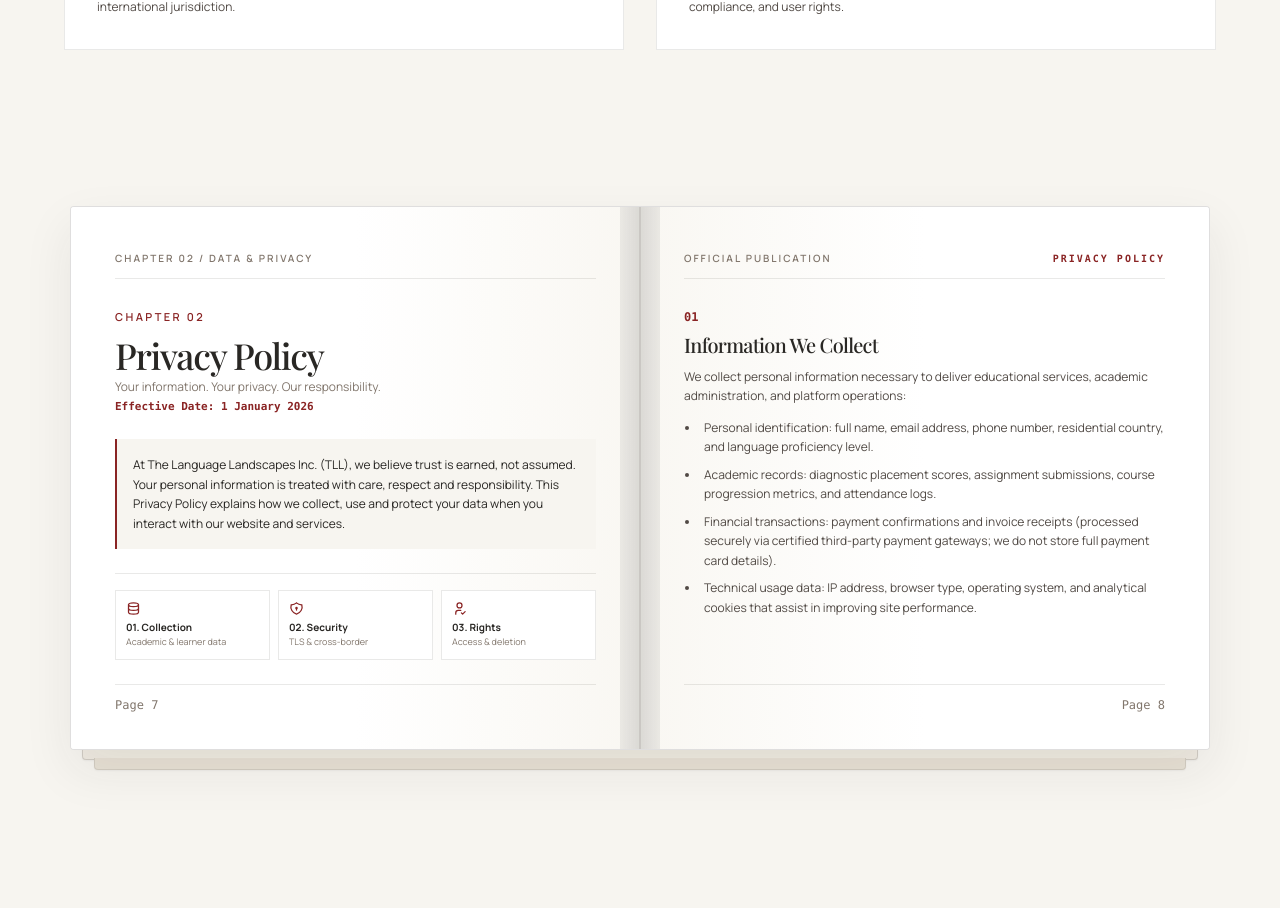
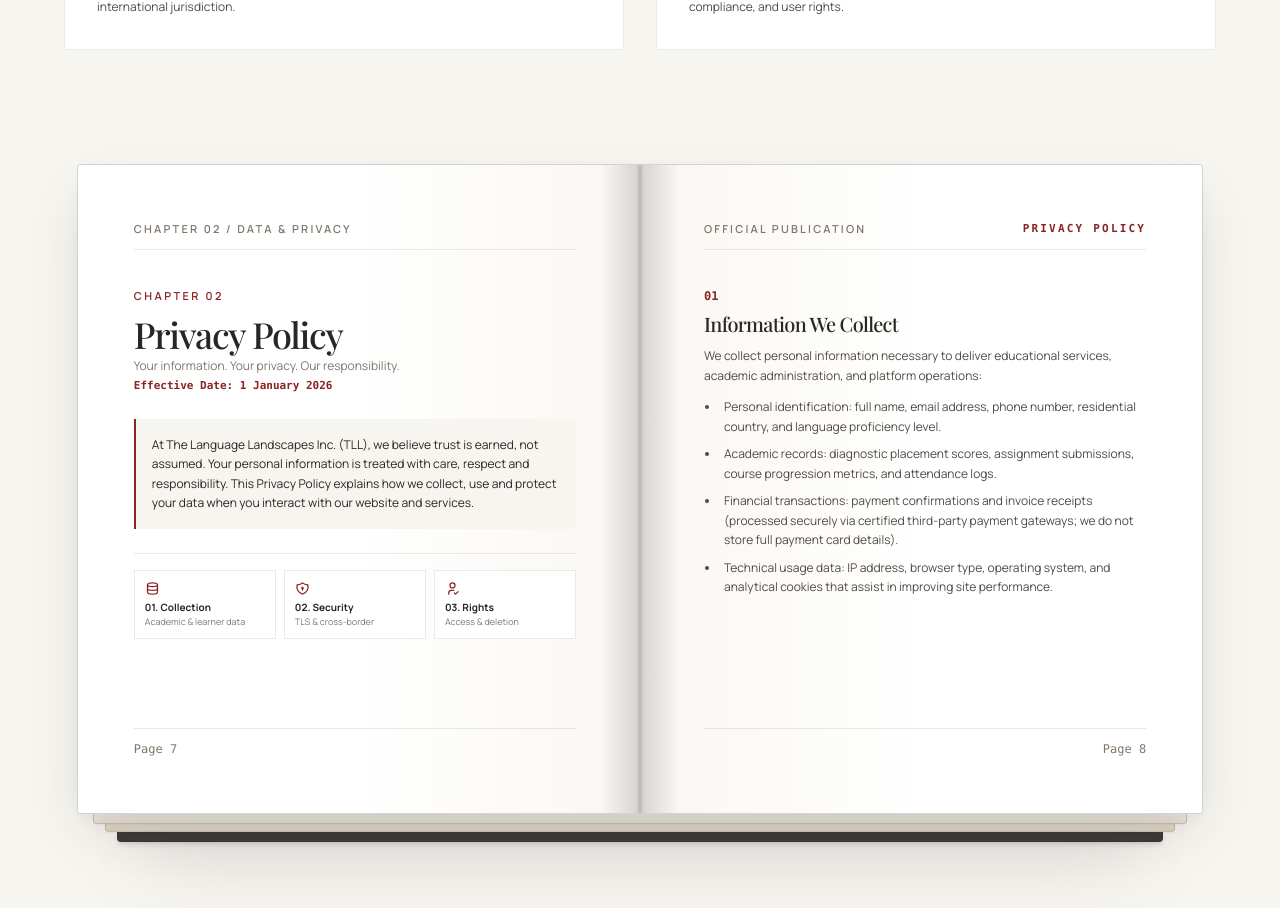
Before and after one commit to uvpatel/the-language-landscape-, a Next.js app: page /legal in a window 1280 px wide. Shown: the part 720-1628 px from the top of the page. Built offline with nearby package versions, Linux system fonts and the light colour scheme.

Commit message:
legal book size improvement

```diff
--- a/src/components/legal/legal-book-page.tsx
+++ b/src/components/legal/legal-book-page.tsx
@@ -20,7 +20,13 @@ export function LegalBookPage({
 
   return (
     <div
-      className={`relative flex h-full flex-col justify-between overflow-y-auto p-7 sm:p-9 md:p-11 ${
+      className={`custom-scrollbar relative flex h-full flex-col justify-between overflow-y-auto p-6 sm:p-8 md:p-10 lg:p-12 xl:p-14 ${
+        isLeft
+          ? "lg:pr-14 xl:pr-16"
+          : isRight
+          ? "lg:pl-14 xl:pl-16"
+          : ""
+      } ${
         isCover
           ? "bg-[#FDFCFA]"
           : isLeft
@@ -32,19 +38,21 @@ export function LegalBookPage({
     >
       {/* Top Running Header */}
       {!isCover && (
-        <div className="mb-6 flex items-center justify-between border-b border-[#292724]/10 pb-3 text-[10px] font-semibold uppercase tracking-[0.2em] text-[#81766C]">
+        <div className="mb-6 flex items-center justify-between border-b border-[#292724]/10 pb-3 text-[10px] font-semibold uppercase tracking-[0.2em] text-[#81766C] lg:mb-8 lg:text-[11px]">
           <span>{isLeft ? runningHeader ?? "THE LANGUAGE LANDSCAPES" : "OFFICIAL PUBLICATION"}</span>
           <span className="font-mono text-[#8A2424]">{isRight ? runningHeader : ""}</span>
         </div>
       )}
 
       {/* Main Page Content */}
-      <div className="flex-1">{children}</div>
+      <div className="flex-1 w-full max-w-[620px] mx-auto flex flex-col justify-between">
+        {children}
+      </div>
 
       {/* Bottom Folio / Page Number */}
       {!isCover && pageNumber !== undefined && (
         <div
-          className={`mt-6 flex items-center border-t border-[#292724]/10 pt-3 text-xs font-mono text-[#81766C] ${
+          className={`mt-6 flex items-center border-t border-[#292724]/10 pt-3 text-xs font-mono text-[#81766C] lg:mt-8 ${
             isLeft ? "justify-start" : "justify-end"
           }`}
         >
--- a/src/components/legal/legal-book.tsx
+++ b/src/components/legal/legal-book.tsx
@@ -17,7 +17,6 @@ import {
   IconUserCheck,
 } from "@tabler/icons-react";
 import { LegalBookPage } from "./legal-book-page";
-import { LegalBookControls } from "./legal-book-controls";
 import {
   termsAndConditions,
   privacyPolicy,
@@ -29,7 +28,6 @@ export function LegalBook() {
   const [currentSpread, setCurrentSpread] = useState(0);
   const [direction, setDirection] = useState<1 | -1>(1);
   const [mobilePageMode, setMobilePageMode] = useState<"left" | "right">("left");
-  const [progressPercent, setProgressPercent] = useState(0);
 
   const shouldReduceMotion = useReducedMotion();
   const totalSpreads = 8;
@@ -41,8 +39,6 @@ export function LegalBook() {
   });
 
   useMotionValueEvent(scrollYProgress, "change", (latest) => {
-    setProgressPercent(latest * 100);
-
     // Map scroll progress across the runway to current spread
     const rawSpread = Math.floor(latest * totalSpreads);
     const targetSpread = Math.min(totalSpreads - 1, Math.max(0, rawSpread));
@@ -76,15 +72,6 @@ export function LegalBook() {
     return () => window.removeEventListener("keydown", handleKeyDown);
   }, [totalSpreads]);
 
-  const getChapterTitle = () => {
-    if (currentSpread === 0) return "Hardcover Edition";
-    if (currentSpread >= 1 && currentSpread <= 3)
-      return "Chapter One: Terms & Conditions";
-    if (currentSpread >= 4 && currentSpread <= 6)
-      return "Chapter Two: Privacy Policy";
-    return "Official Colophon & Inquiries";
-  };
-
   return (
     <div
       ref={runwayRef}
@@ -95,32 +82,52 @@ export function LegalBook() {
       <div id="terms-and-conditions" className="absolute top-[13%] -scroll-mt-10" />
       <div id="privacy-policy" className="absolute top-[51%] -scroll-mt-10" />
 
-      {/* Sticky Book Container */}
-      <div className="sticky top-20 sm:top-24 flex h-[calc(100vh-5.5rem)] sm:h-[calc(100vh-6.5rem)] max-h-[820px] w-full flex-col items-center justify-center px-4 sm:px-8 lg:px-14">
+      {/* Sticky Book Container - Perfectly Centered in Reading Section */}
+      <div className="sticky top-20 lg:top-[82px] flex h-[calc(100vh-5rem)] lg:h-[calc(100vh-82px)] w-full flex-col items-center justify-center px-4 sm:px-6 lg:px-8 xl:px-12">
         {/* Book Outer Presentation Canvas */}
-        <div className="relative mx-auto w-full max-w-[1140px]">
-          {/* Layered Physical Book Edges (Simulating 300-Page Stacked Leaves) */}
+        <div className="relative mx-auto w-full max-w-lg sm:max-w-xl md:max-w-2xl lg:w-[92vw] lg:max-w-[1500px] xl:w-[88vw] xl:max-w-[1500px]">
+          {/* Soft ground ambient shadow */}
           <div
             aria-hidden="true"
-            className="absolute -bottom-2.5 inset-x-3 h-3 rounded-b-sm border-x border-b border-[#292724]/15 bg-[#F0EBE1] shadow-xs"
+            className="pointer-events-none absolute -bottom-8 lg:-bottom-10 inset-x-6 sm:inset-x-12 lg:inset-x-16 h-10 -z-10 rounded-full bg-[#292724]/15 blur-2xl"
           />
+
+          {/* Hardcover bottom outer casing base */}
           <div
             aria-hidden="true"
-            className="absolute -bottom-5 inset-x-6 h-3 rounded-b-sm border-x border-b border-[#292724]/10 bg-[#E8E1D5] shadow-xs"
+            className="absolute -bottom-6 lg:-bottom-7 inset-x-5 sm:inset-x-8 lg:inset-x-10 h-3 rounded-b-sm border-x border-b border-[#292724]/20 bg-[#292724]/90 shadow-md"
+          />
+
+          {/* Paper stack leaf layer 2 (deep pages) */}
+          <div
+            aria-hidden="true"
+            className="absolute -bottom-4 lg:-bottom-4.5 inset-x-3.5 sm:inset-x-5 lg:inset-x-7 h-3 rounded-b-sm border-x border-b border-[#292724]/15 bg-gradient-to-b from-[#EAE2D4] to-[#DFD5C4] shadow-xs"
+          />
+
+          {/* Paper stack leaf layer 1 (upper pages immediately beneath the opening) */}
+          <div
+            aria-hidden="true"
+            className="absolute -bottom-2 lg:-bottom-2.5 inset-x-2 sm:inset-x-3 lg:inset-x-4 h-2.5 rounded-b-sm border-x border-b border-[#292724]/20 bg-gradient-to-b from-[#F4EFE6] to-[#EAE3D6] shadow-xs"
           />
 
           {/* The Open Hardcover Book Shell */}
-          <div className="relative h-[68vh] min-h-[520px] max-h-[660px] overflow-hidden rounded-sm border border-[#292724]/15 bg-[#FFFFFF] shadow-[0_20px_50px_rgba(41,39,36,0.08)]">
+          <div className="relative w-full h-[68vh] min-h-[500px] max-h-[620px] lg:h-[76vh] lg:min-h-[650px] lg:max-h-[800px] xl:h-[80vh] xl:min-h-[650px] xl:max-h-[800px] overflow-hidden rounded-sm border border-[#292724]/20 bg-[#FFFFFF] shadow-[0_25px_60px_-15px_rgba(41,39,36,0.18),0_12px_24px_-8px_rgba(41,39,36,0.08)]">
             {/* Central Book Spine Crease & Shadow Gutter (Desktop only) */}
             <div
               aria-hidden="true"
-              className="pointer-events-none absolute inset-y-0 left-1/2 z-30 hidden w-10 -translate-x-1/2 bg-gradient-to-r from-black/[0.06] via-black/[0.12] to-black/[0.06] lg:block"
+              className="pointer-events-none absolute inset-y-0 left-1/2 z-30 hidden w-14 xl:w-20 -translate-x-1/2 bg-gradient-to-r from-transparent via-black/[0.14] to-transparent lg:block"
             />
 
-            {/* Central Vertical Spine Line */}
+            {/* Central Vertical Spine Line & Seam */}
             <div
               aria-hidden="true"
-              className="pointer-events-none absolute inset-y-0 left-1/2 z-30 hidden w-px -translate-x-1/2 bg-[#292724]/20 lg:block"
+              className="pointer-events-none absolute inset-y-0 left-1/2 z-30 hidden w-px -translate-x-1/2 bg-[#292724]/30 shadow-[0_0_8px_rgba(0,0,0,0.15)] lg:block"
+            />
+
+            {/* Central Spine Groove Stitching Accent */}
+            <div
+              aria-hidden="true"
+              className="pointer-events-none absolute inset-y-0 left-1/2 z-30 hidden w-1.5 -translate-x-1/2 bg-gradient-to-r from-black/[0.08] via-transparent to-black/[0.08] lg:block"
             />
 
             {/* Animated 3D Spread Container */}
@@ -163,7 +170,7 @@ export function LegalBook() {
                       }`}
                     >
                       <LegalBookPage side="left" isCover>
-                        <div className="flex h-full flex-col justify-between border border-[#292724]/10 bg-[#FDFCFA] p-8 sm:p-10">
+                        <div className="flex h-full flex-col justify-between border border-[#292724]/10 bg-[#FDFCFA] p-8 sm:p-10 lg:p-12 xl:p-14">
                           <div>
                             <span className="text-[10px] font-semibold uppercase tracking-[0.24em] text-[#81766C]">
                               ACADEMIC REPOSITORY
@@ -197,7 +204,7 @@ export function LegalBook() {
                       }`}
                     >
                       <LegalBookPage side="right" isCover>
-                        <div className="flex h-full flex-col justify-between border-2 border-[#8A2424]/30 bg-[#FFFFFF] p-8 sm:p-12 shadow-xs">
+                        <div className="flex h-full flex-col justify-between border-2 border-[#8A2424]/30 bg-[#FFFFFF] p-8 sm:p-12 lg:p-14 xl:p-16 shadow-xs">
                           <div>
                             <div className="flex items-center gap-2">
                               <IconBookmark
@@ -209,7 +216,7 @@ export function LegalBook() {
                               </span>
                             </div>
 
-                            <h2 className="mt-8 font-[family-name:var(--font-heading)] text-4xl font-medium leading-[1.1] text-[#292724] sm:text-5xl">
+                            <h2 className="mt-8 font-[family-name:var(--font-heading)] text-4xl font-medium leading-[1.1] text-[#292724] sm:text-5xl lg:text-6xl">
                               Legal &amp; Policies
                             </h2>
 
@@ -924,7 +931,7 @@ export function LegalBook() {
                         runningHeader="THE LANGUAGE LANDSCAPES"
                         side="right"
                       >
-                        <div className="flex h-full flex-col justify-between border-2 border-[#8A2424]/30 bg-[#FFFFFF] p-6 sm:p-10">
+                        <div className="flex h-full flex-col justify-between border-2 border-[#8A2424]/30 bg-[#FFFFFF] p-6 sm:p-10 lg:p-12 xl:p-14">
                           <div>
                             <span className="text-[10px] font-semibold uppercase tracking-[0.22em] text-[#8A2424]">
                               DIRECT SUPPORT
```
